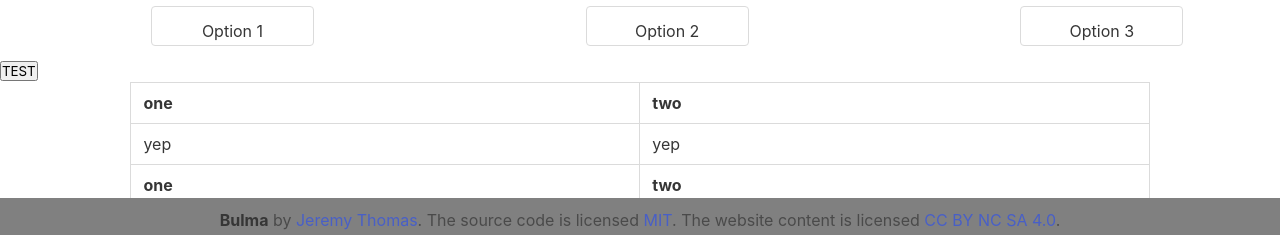
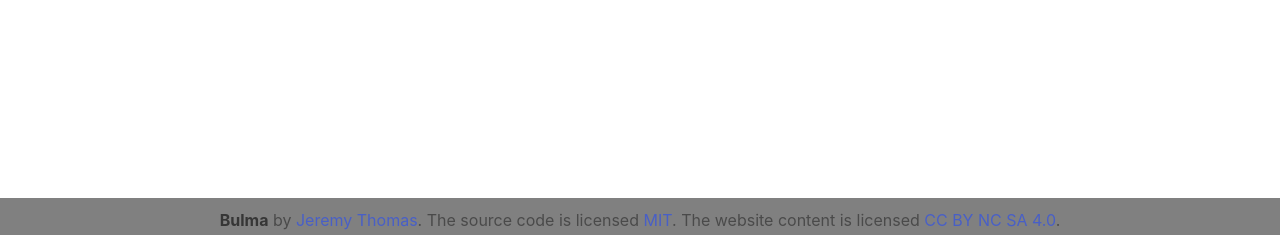
Before and after one commit to ornitie/MemoryGame, an Angular app: page / in a window 1280 px wide. Shown: the part 562-797 px from the top of the page. Built offline with nearby package versions, Linux system fonts and the light colour scheme.

Commit message:
Added Routing Module

```diff
--- a/src/app/app.component.html
+++ b/src/app/app.component.html
@@ -1,6 +1,5 @@
 <app-navbar></app-navbar>
-<app-question></app-question>
-<app-grids></app-grids>
+<router-outlet></router-outlet>
 <footer class="footer">
   <style>
     footer {
--- a/src/app/app.module.ts
+++ b/src/app/app.module.ts
@@ -7,6 +7,7 @@
 import { OptionComponent } from './option/option.component';
 import { NavbarComponent } from './navbar/navbar.component';
 import { GridsComponent } from './grids/grids.component';
+import { AppRoutingModule } from './app-routing.module';
 
 @NgModule({
   declarations: [
@@ -18,7 +19,8 @@
     GridsComponent
   ],
   imports: [
-    BrowserModule
+    BrowserModule,
+    AppRoutingModule
   ],
   providers: [],
   bootstrap: [AppComponent]
```
Also changed, not shown: src/app/app-routing.module.ts (added, +13 -0 lines).
